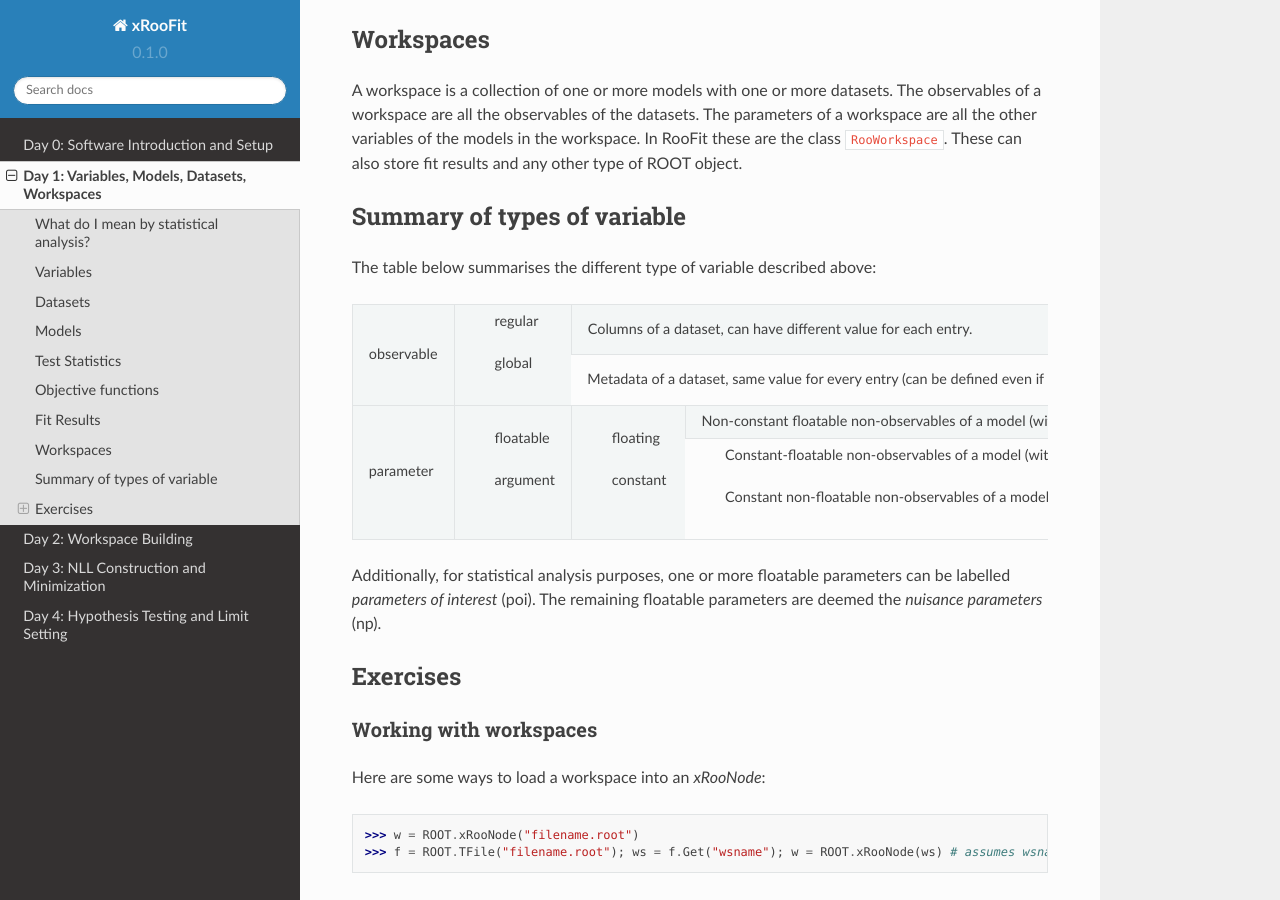
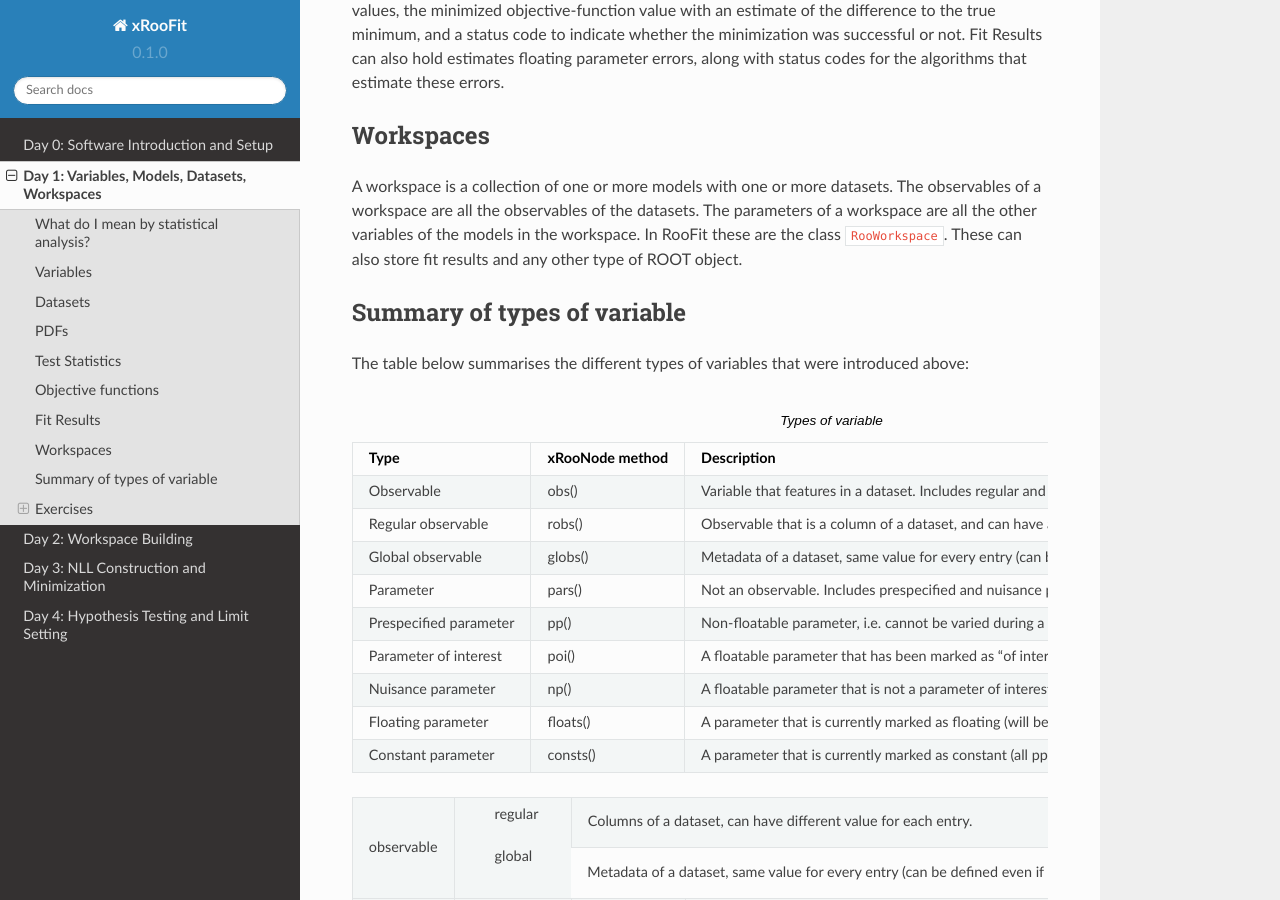
Before and after one commit to will-cern/xroofit-readthedocs, a Sphinx documentation site: the page built from docs/source/basics.rst, in a window 1280 px wide and 900 px high, scrolled down 2269 px. Built offline with Sphinx 7.4.7 and the Read the Docs theme 2.0.0, drawn with Linux system fonts in a browser that asks for light colours; some of the changed text lies outside the part shown.

Commit message:
Update basics.rst

```diff
--- a/docs/source/basics.rst
+++ b/docs/source/basics.rst
@@ -30,11 +30,13 @@ Datasets
 
     A visual representation of a dataset.
 
-Models
+PDFs
 ----------
-`Models` are functions that evaluate to the probability density (or sometimes probability mass if all the observables are categorical) of observing an entry of a given dataset. This will include the probability of observing the global observable values of the dataset. Any variable that the model depends which isn't an observable is known as a `parameter`. We will learn below that models usually follow a common generic structure in HEP. Models are represented in RooFit by classes inheriting from ``RooAbsPdf``.
+`PDFs` are functions that evaluate to the probability density (or sometimes probability mass if all the observables are categorical) of observing an entry of a given dataset. This will include the probability of observing the global observable values of the dataset. Any variable that the model depends which isn't an observable is known as a `parameter`. We will learn below that models usually follow a common generic structure in HEP. Models are represented in RooFit by classes inheriting from ``RooAbsPdf``.
 
-Parameters are in one of two possible states: they are either `floating` or `constant`. Parameters that can be in either state are `floatable` parameters. Non-floatable parameters must be `constant` - these types of parameters are also called `arguments`. All categorical parameters are deemed non-floatable. Additionally, continuous variables can be non-floatable if they are represented with a `RooConstVar` in RooFit. The constant parameters are also sometimes called the `consts` of the model, and the floating parameters are the `floats`.
+Parameters are in one of two possible states: they are either `floating` or `constant`. Parameters that can be in either state are `floatable` parameters. Non-floatable parameters must be `constant` - these types of parameters are also called `prespecified`. Categorical parameters can be floatable. Continuous variables can be non-floatable if they are represented with a `RooConstVar` in RooFit. The constant parameters are also sometimes called the `consts` of the model, and the floating parameters are the `floats`.
+
+Additionally, for statistical analysis purposes, one or more floatable parameters can be labelled `parameters of interest` (poi). The remaining floatable parameters are deemed the `nuisance parameters` (np).
 
 Test Statistics
 -------------
@@ -60,7 +62,42 @@ A workspace is a collection of one or more models with one or more datasets. The
 
 Summary of types of variable
 ----------------------------
-The table below summarises the different type of variable described above:
+The table below summarises the different types of variables that were introduced above:
+
+.. list-table:: Types of variable
+    :widths: 25 10 65
+    :header-rows: 1
+
+    * - Type
+      - xRooNode method
+      - Description
+    * - Observable
+      - obs()
+      - Variable that features in a dataset. Includes regular and global observables.
+    * - Regular observable
+      - robs()
+      - Observable that is a column of a dataset, and can have a different value for each entry.
+    * - Global observable
+      - globs()
+      - Metadata of a dataset, same value for every entry (can be defined even if no entries in the datset).
+    * - Parameter
+      - pars()
+      - Not an observable. Includes prespecified and nuisance parameters, and parameters of interest.
+    * - Prespecified parameter
+      - pp()
+      - Non-floatable parameter, i.e. cannot be varied during a fit, nor assigned an uncertainty.
+    * - Parameter of interest
+      - poi()
+      - A floatable parameter that has been marked as "of interest".
+    * - Nuisance parameter
+      - np()
+      - A floatable parameter that is not a parameter of interest.
+    * - Floating parameter
+      - floats()
+      - A parameter that is currently marked as floating (will be poi or np).
+    * - Constant parameter
+      - consts()
+      - A parameter that is currently marked as constant (all pp + any const poi or np).
 
 +-----------+----------+-----------------------------------------------------------------------------------------------------+
 |           | regular  | Columns of a dataset, can have different value for each entry.                                      |
@@ -74,7 +111,7 @@ The table below summarises the different type of variable described above:
 |           | argument |           | Constant non-floatable non-observables of a model (with a given dataset).               |
 +-----------+----------+-----------+-----------------------------------------------------------------------------------------+
 
-Additionally, for statistical analysis purposes, one or more floatable parameters can be labelled `parameters of interest` (poi). The remaining floatable parameters are deemed the `nuisance parameters` (np).
+
 
 Exercises
 ----------------------------
@@ -98,4 +135,5 @@ floats() List of floating parameters
 consts() List of non-floating parameters
 poi()    List of parameters of interest
 np()     List of nuisance parameters (floatable parameters that aren't poi)
+pp()     List of prespecified parameters (cannot float)
 ======== =================
```
